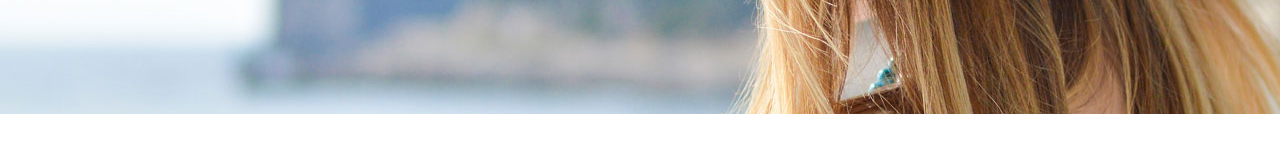
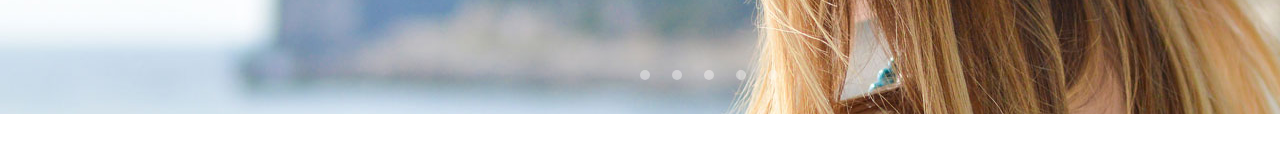
Before and after one commit to ShihYuChang/STYLiSH, a Next.js app: page / in a window 1280 px wide. Shown: the part 526-686 px from the top of the page. Built offline with nearby package versions, Linux system fonts and the light colour scheme.

Commit message:
feat: Adding carousel dots

```diff
--- a/src/app/components/Carousel/index.tsx
+++ b/src/app/components/Carousel/index.tsx
@@ -1,10 +1,17 @@
 import React from 'react';
 import Text from './Text';
+
+const dots: string[] = new Array(5).fill('dot');
 
 export default function Carousel() {
   return (
     <div className='w-full h-[500px] bg-banner1 relative mb-[70px] bg-cover bg-center'>
       <Text />
+      <div className='flex gap-[22px] absolute bottom-[34px] left-[50%]'>
+        {dots.map((dot) => (
+          <div className='w-[10px] h-[10px] rounded-[50%] opacity-40 bg-white' />
+        ))}
+      </div>
     </div>
   );
 }
--- a/src/app/components/Header/index.tsx
+++ b/src/app/components/Header/index.tsx
@@ -6,8 +6,8 @@ import RightIcons from './Icons';
 
 export default function Header() {
   return (
-    <div className='w-full sticky top-0 left-0 z-10 bg-white'>
-      <div className='box-border h-[100px] flex justify-between item-center pl-[60px] pr-[54px] py-[26px]'>
+    <div className='w-full sticky top-0 left-0 z-10'>
+      <div className='box-border h-[100px] flex justify-between item-center pl-[60px] pr-[54px] py-[26px] bg-white'>
         <Logo />
         <Menu />
         <div className='flex h-full gap-[42px]'>
```
